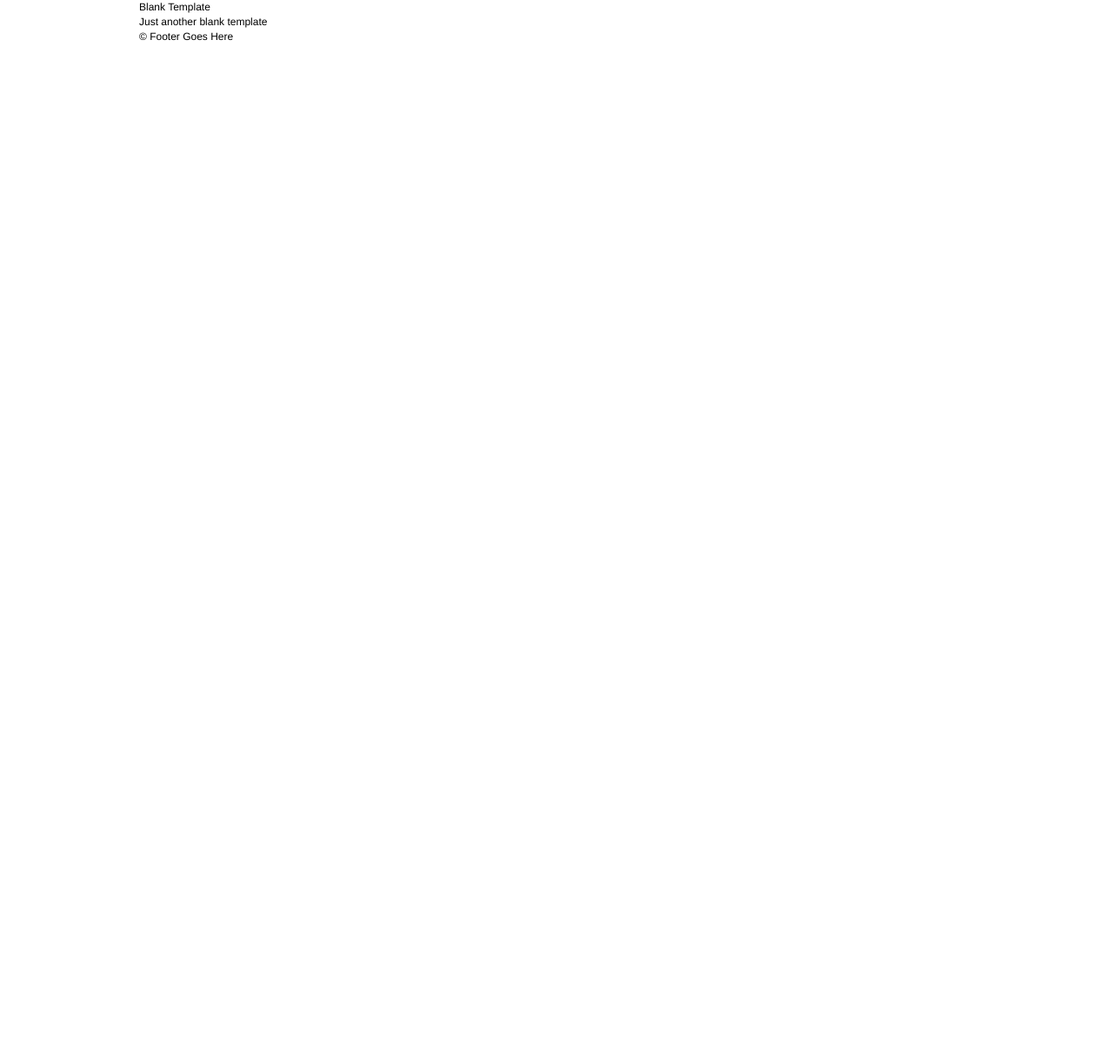
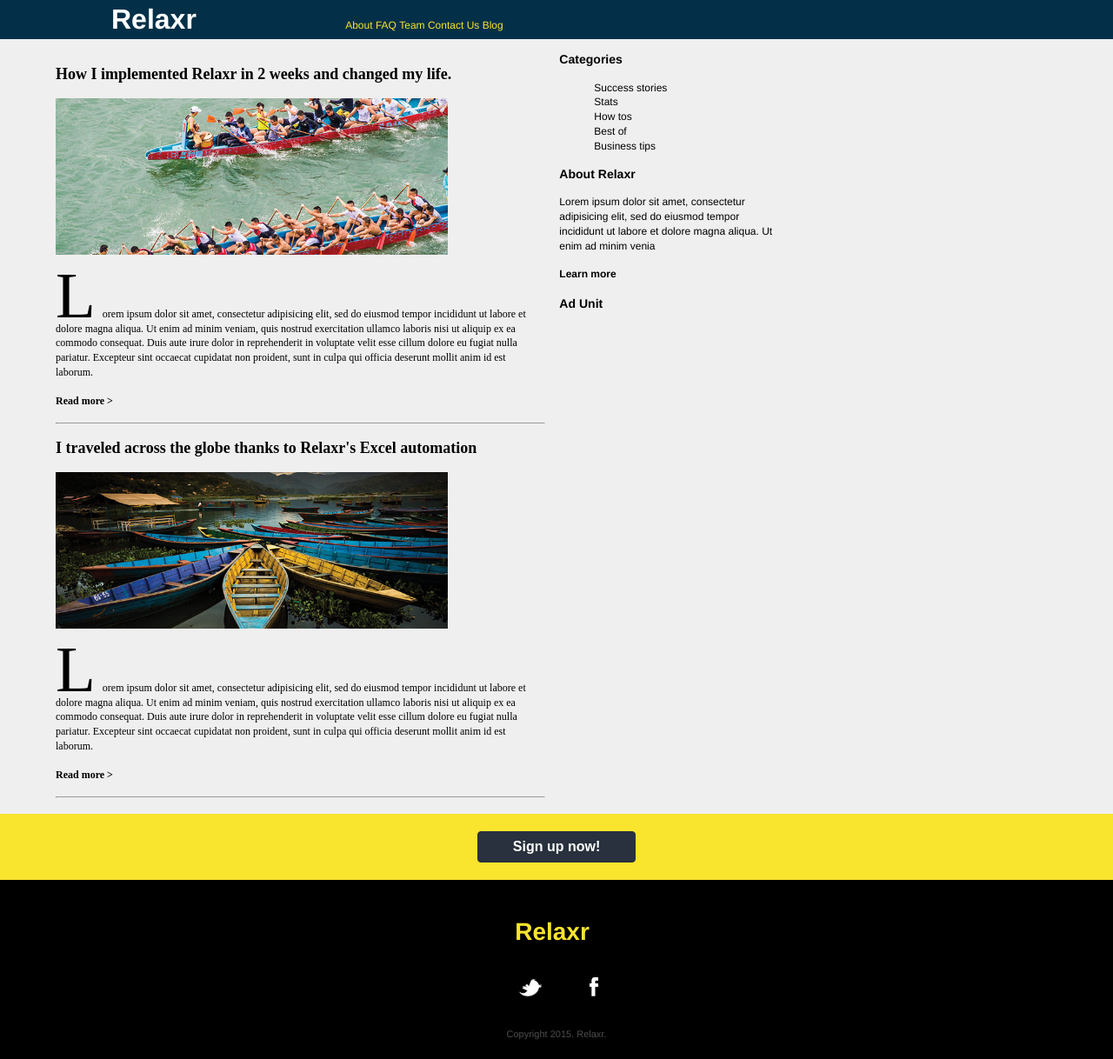
Before and after one commit to KA423/Assignment_3, a plain HTML site: page starter_code/index.html in a window 1280 px wide. Shown: the whole page at 87% size. Before the commit the page ends 800 px from the top, so only its background shows below. Drawn offline with Linux system fonts and the light colour scheme.

Commit message:
Update - Incomplete

```diff
--- a/starter_code/css/style.css
+++ b/starter_code/css/style.css
@@ -50,6 +50,7 @@ body {
      font-size: 12px;
      line-height: 1.4;
      font-family: Helvetica, Arial, sans-serif;
+     margin: 0px;
 }
 
 
@@ -59,18 +60,154 @@ body {
 
 /* Center the container */
 #container {
-  width: 960px;
-  margin: auto;
+  width: 100%;
+  background-color: #f0efef;
 }
 
 header {
+  width: 100%;
+  height: auto;
+  background-color: #033048;
+  margin: 0%;
+}
+
+header h1{
+  font-size: 2rem;
+  color: white;
+  margin: 20% 10% 5% 10%;
+  display: inline;
+}
+
+header li{
+  color: #f9e42e;
+  display: inline;
+  font-weight: 500;
+  list-style-type: none;
+  align-content: right;
+}
+header nav{
+  display: inline;
+  align-content: center;
+}
+
+header ul{
+  display: inline;
+  align-content: right;
+}
+
+.blog{
+  background-color:;
+  padding: 1% 1% 1% 5%;
+  font-family: open-sans;
+  display: inline-block;
+  width: 50%;
 
 }
 
-footer {
+.blog p::first-letter{
+  font-size: 75px;
+  line-height: 60px;
+  padding: 4px 8px 3px 0pc;
+  display: inline-block;
+}
+
+main img{
+  width: 80%;
 
 }
 
+.sidebar{
+  display: inline-block;
+  width: 20%;
+  vertical-align:top;
+
+}
+
+.sidebar ul{
+  font-style:
+}
+
+.sidebar ul{
+  list-style-type: none;
+  font-style: light;
+
+}
+
+footer div{
+  background-color: #f9e42e;
+  text-align: center;
+  padding: 20px 0px;
+  background-size: auto;
+}
+
+.buttonfoot{
+  color: white;
+  background-color: rgba(40,49,61,1);
+  border-color: rgba(40,49,61,1);
+  font-size: 16px;
+  font-weight: 600;
+  padding: 8px 40px;
+  border: 10px;
+  border-radius: 4px;
+  border-color: rgba(40,49,61,1);
+  border-style: solid;
+  border-width: thin;
+}
+
+.buttonfoot:hover{
+  background-color: #f9e42e;
+  color: rgba(40,49,61,1);
+  border-color: rgba(40,49,61,1);
+  border-style: solid;
+  border-width: thin;
+}
+
+footer{
+  background-color: rgba(0,0,0,1);
+  text-align: center;
+  color: white;
+  padding: 0px 0px 10px 0px;
+  width: 100%;
+  margin: auto auto;
+  background-size: cover;
+  vertical-align:bottom;
+}
+
+footer h1{
+  color: #f9e42e;
+  margin: 0px;
+  padding: 40px 10px 20px 0px;
+  font-family: Helvetica;
+  font-size: 28px;
+}
+
+footer ul{
+  text-align: center;
+  padding: 0px 0px 20px 0px;
+}
+
+footer li{
+  list-style-type: none;
+  display: inline-block;
+  padding: 0px 20px 0px 20px;
+}
+
+footer img{
+  max-height: 150px;
+  max-width: 200px;
+  width: 60%;
+  height: 60%;
+}
+
+footer p{
+  text-align: center;
+  color: rgba(255,255,255, 0.3);
+  padding: 0px 0px 10px 0px;
+  margin: auto auto;
+  background-size: cover;
+  font-size: 11px;
+
+}
 /******************************************
 /* ADDITIONAL STYLES
 /*******************************************/
--- a/starter_code/index.html
+++ b/starter_code/index.html
@@ -8,18 +8,67 @@
 		<title>Blank Template</title>
 
 		<!-- external CSS link -->
-		<link rel="stylesheet" href="css/reset.css">
+		<!-- <link rel="stylesheet" href="css/reset.css"> -->
 		<link rel="stylesheet" href="css/style.css">
+		<link href="https://fonts.googleapis.com/css?family=Open+Sans" rel="stylesheet">
 
 	</head>
 	<body>
 		<div id="container">
 			<header>
-				<h1>Blank Template</h1>
-				<h2>Just another blank template</h2>
+				<h1>Relaxr</h1>
+				<nav>
+					<ul>
+						<li>About</li>
+						<li>FAQ</li>
+						<li>Team</li>
+						<li>Contact Us</li>
+						<li>Blog</li>
+					</ul>
+				</nav>
 			</header>
+			<main>
+				<section class="blog">
+					<h2>How I implemented Relaxr in 2 weeks and changed my life.</h2>
+					<img src="images/blog_photo1.jpg" alt="hong_kong_water_sports">
+					<p><span>L</span>orem ipsum dolor sit amet, consectetur adipisicing elit, sed do eiusmod tempor incididunt ut labore et dolore magna aliqua. Ut enim ad minim veniam, quis nostrud exercitation ullamco laboris nisi ut aliquip ex ea commodo consequat. Duis aute irure dolor in reprehenderit in voluptate velit esse cillum dolore eu fugiat nulla pariatur. Excepteur sint occaecat cupidatat non proident, sunt in culpa qui officia deserunt mollit anim id est laborum.</p>
+					<h4>Read more ></h4>
+					<hr>
+					<h2>I traveled across the globe thanks to Relaxr's Excel automation</h2>
+					<img src="images/blog_photo2.jpg" alt="boating_in_pokhara">
+					<p><span>L</span>orem ipsum dolor sit amet, consectetur adipisicing elit, sed do eiusmod tempor incididunt ut labore et dolore magna aliqua. Ut enim ad minim veniam, quis nostrud exercitation ullamco laboris nisi ut aliquip ex ea commodo consequat. Duis aute irure dolor in reprehenderit in voluptate velit esse cillum dolore eu fugiat nulla pariatur. Excepteur sint occaecat cupidatat non proident, sunt in culpa qui officia deserunt mollit anim id est laborum.</p>
+					<h4>Read more ></h4>
+					<hr>
+				</section>
+				<section class="sidebar">
+					<h3>Categories</h3>
+					<nav>
+						<ul>
+							<li>Success stories</li>
+							<li>Stats</li>
+							<li>How tos</li>
+							<li>Best of</li>
+							<li>Business tips</li>
+						</ul>
+					</nav>
+					<h3>About Relaxr</h3>
+					<p>Lorem ipsum dolor sit amet, consectetur adipisicing elit, sed do eiusmod tempor incididunt ut labore et dolore magna aliqua. Ut enim ad minim venia</p>
+					<h4>Learn more</h4>
+					<div class="Ad_Unit">
+						<h3>Ad Unit</h3>
+					</div>
+				</section>
+			</main>
 			<footer>
-				&copy; Footer Goes Here
+				<div>
+					<button class="buttonfoot" type="button" name="Sign up now!">Sign up now!</button>
+				</div>
+				<h1>Relaxr</h1>
+				<ul>
+					<li><a href="www.twitter.com"></a> <img src="images/twitter.png"> </li>
+					<li><a href="www.facebook.com"></a> <img src="images/facebook.png" alt=""> </li>
+				</ul>
+				<p>Copyright 2015. Relaxr.</p>
 			</footer>
 		</div><!-- #container -->
 	</body>
```
